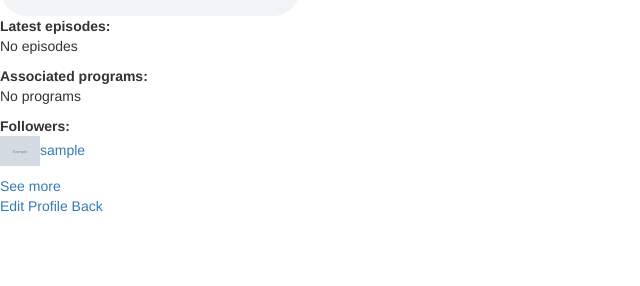
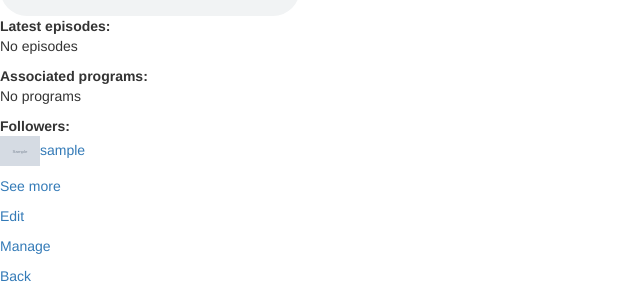
Before and after one commit to FerbLee/RSS-Radio, a Django app: page /rss_feed/station/1/ in a window 1280 px wide. Shown: the part 854-1140 px from the top of the page, without its empty margins (0-640 px from the left). Before the commit the page ends 1066 px from the top, so only its background shows below. Run offline with Django 3.2, Linux system fonts and the light colour scheme; a user stored in the database is signed in; tables that the repository leaves empty hold one stand-in row (values such as "Sample post"); grey boxes marked "Sample" are stand-in pictures; parts of the project's set-up code (start-up, migrations or seed data) failed here and were passed over; some libraries are stand-ins or nearby versions.

Commit message:
Manage station empty view added

```diff
--- a/rss_feed/templates/rss_feed/detail_station.html
+++ b/rss_feed/templates/rss_feed/detail_station.html
@@ -104,7 +104,10 @@
 <p>
 {% if request.user.is_authenticated %}
 	{% if is_admin %}
-		<a href="{% url 'rss_feed:edit_station' station.id %}">{% trans "Edit Profile" %}</a>
+		<p>
+		<p><a href="{% url 'rss_feed:edit_station' station.id %}">{% trans "Edit" %}</a> </p>
+		<p><a href="{% url 'rss_feed:manage_station' station.id %}">{% trans "Manage" %}</a> </p>
+
 	{% endif %}
 {% endif %}
   <a href="{% url 'rss_feed:index'%}">{% trans "Back" %}</a></p>
--- a/rss_feed/templates/rss_feed/edit_station.html
+++ b/rss_feed/templates/rss_feed/edit_station.html
@@ -61,7 +61,8 @@
 	  	</p>
 	  	{% endfor %}
 
-	   <button type="submit">{% trans "Update" %}</button> <a href="{% url 'rss_feed:detail_station' station.id%}">{% trans "Cancel" %}</a>
+	   <button type="submit">{% trans "Update" %}</button>
+	   <a href="{% url 'rss_feed:detail_station' station.id%}">  {% trans "Cancel" %}</a>
 
 	</form>
 
--- a/rss_feed/urls.py
+++ b/rss_feed/urls.py
@@ -23,6 +23,7 @@
     url(r'^edit_user/$', views.user_edit,name='edit_user'),
     url(r'^edit_station/(?P<pk>[0-9]+)/$', views.station_edit,name='edit_station'),
     url(r'^edit_program/(?P<pk>[0-9]+)/$', views.program_edit,name='edit_program'),
+    url(r'^manage_station/(?P<pk>[0-9]+)/$', views.station_manage,name='manage_station'),
     url(r'^add_content/$', views.add_content,name='add_content'),
     url(r'^station/(?P<pk>[0-9]+)/$', views.StationDetailView.as_view(),name='detail_station'),
     url('^follow-station/(?P<pk>[0-9]+)/$', views.follow_station, name='follow_station'),
--- a/rss_feed/views.py
+++ b/rss_feed/views.py
@@ -738,3 +738,10 @@
 
 
     return render(request,'rss_feed/edit_program.html',{'program':program,'form': form})
+
+@login_required
+def station_manage(request,**kwargs):
+
+    station = Station.objects.filter(pk=kwargs['pk'])
+    station = station[0]
+    return render(request,'rss_feed/manage_station.html',{'station':station,'form': None})
```
Also changed, not shown: rss_feed/templates/rss_feed/manage_station.html (added, +9 -0 lines).
